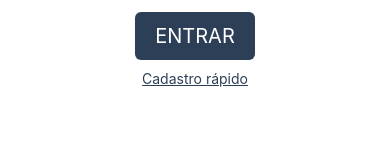
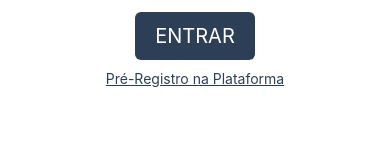
Before and after one commit to RexDetona/ProjectAutosaveMobile, a React Native app: screen /Login in a window 390 px wide. Shown: the part 462-622 px from the top of the page. Built offline with nearby package versions, Linux system fonts and the light colour scheme.

Commit message:
mudei de cadastro rapido para pré-registro

```diff
--- a/src/pages/Login.js
+++ b/src/pages/Login.js
@@ -136,7 +136,7 @@ export function Login({ navigation }) {
           <Text style={styles.textobotao}>ENTRAR</Text>
         </TouchableOpacity>
         <TouchableOpacity onPress={() => cadastroRapido(email, password, navigation)}>
-          <Text style={styles.quickSignup}>Cadastro rápido</Text>
+          <Text style={styles.quickSignup}>Pré-Registro na Plataforma</Text>
         </TouchableOpacity>
       </KeyboardAvoidingView>
       <View>
```
